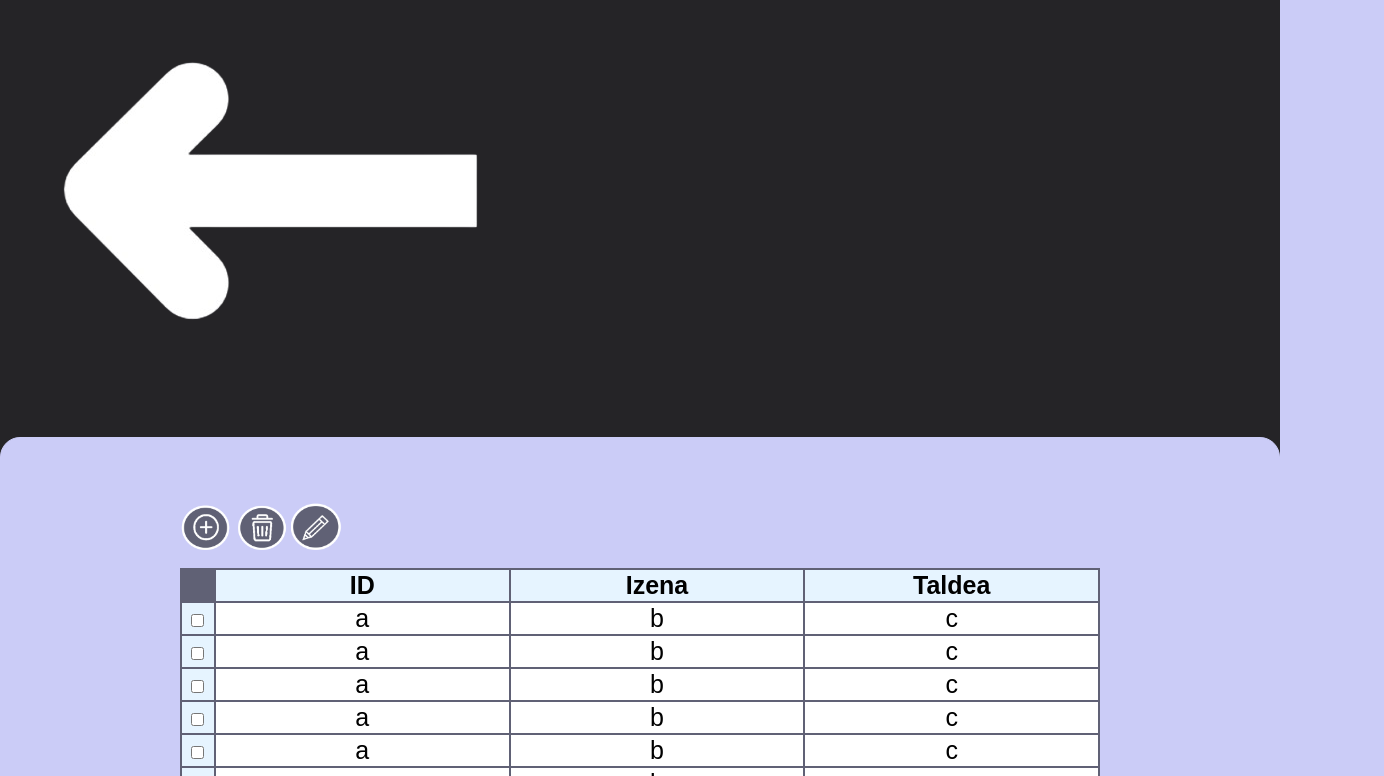
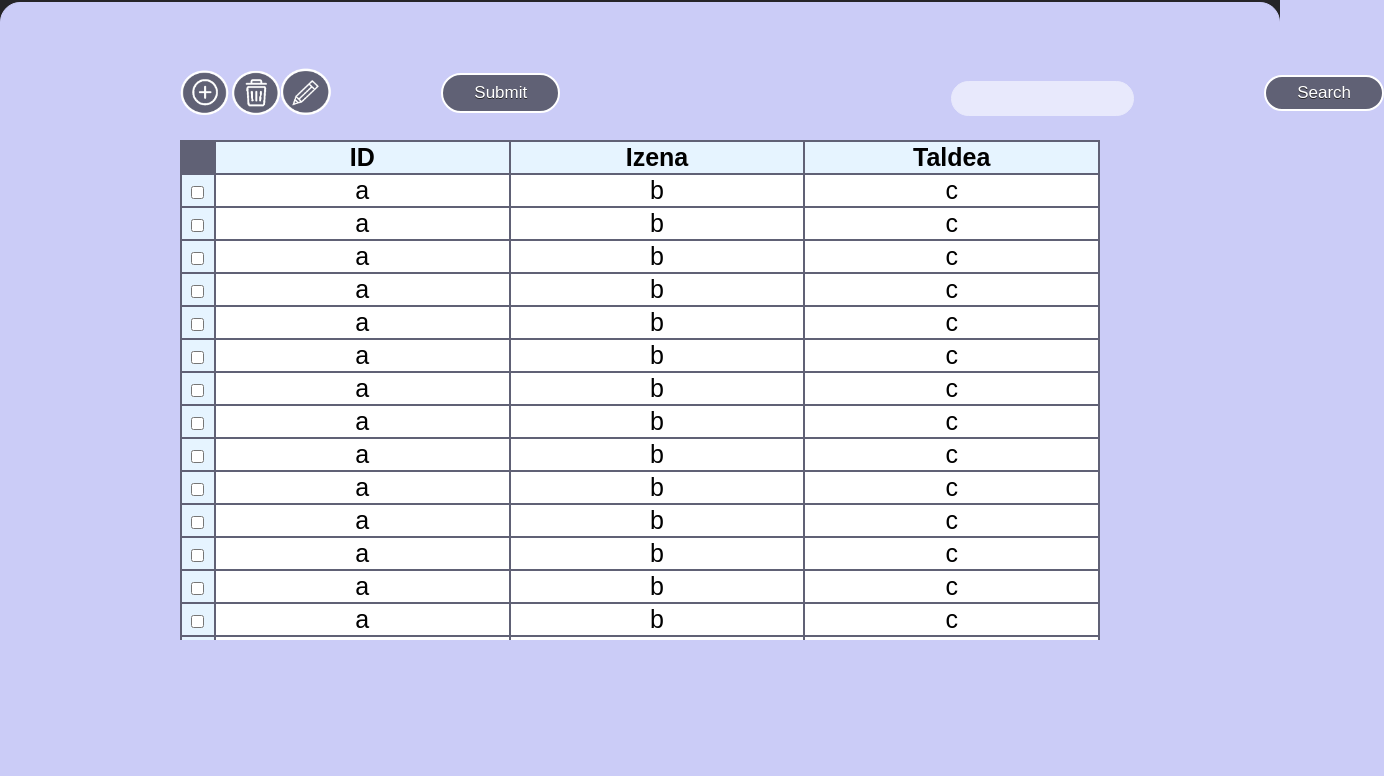
Before and after one commit to MikelUrlezaga/Erronka1-Talde3, a plain HTML site: page Web-Orrialdea/HTML/TaulaGela.html in a window 1280 px wide. Shown: the part 190-966 px from the top of the page, 1384 px wide, since content can reach past the window. Drawn offline with Linux system fonts and the light colour scheme.

Commit message:
dasd
asdasd

```diff
--- a/Web-Orrialdea/CSS/styles.css
+++ b/Web-Orrialdea/CSS/styles.css
@@ -128,6 +128,7 @@ margin-right: 2%;
     margin-right: 10%;
     margin-top: 1%;
     margin-bottom: 50%;
+    border-radius: 20px;
     overflow: scroll;
 
 }
@@ -163,8 +164,27 @@ margin-right: 2%;
     border: 2px solid #606175;
 
 }
+.up{
+    display: flex;
+
+    flex-direction: row;
+    margin-right: 13%;
+}
+.search{
+display: flex;
+flex-direction: row;
+justify-content: flex-start;
+align-items: center;
+margin-left: 42%;
+}
+.search input{
+   height: 31px;
+   width: 42px;
+    }
 .botones {
-    margin-left:14%;
+    display: flex;
+    flex-direction: row;
+    margin-left:16%;
 }
 
 .botones img{
@@ -172,5 +192,60 @@ margin-right: 2%;
 }
 
 .botones img:hover{
-    height: 48px;
+    height: 49px;
 }
+.botones button{
+    background-color:#606175;
+	border-radius:28px;
+	border:2px solid white;
+	display:inline-block;
+	cursor:pointer;
+	color:#ffffff;
+	font-family:Arial;
+	font-size:17px;
+	padding:6px 31px;
+	text-decoration:none;
+	text-shadow:0px 1px 0px #252427;
+}
+
+.botones button:hover{
+    background-color:#252427;
+	border-radius:28px;
+	border:2px solid white;
+	display:inline-block;
+	cursor:pointer;
+	color:#ffffff;
+	font-family:Arial;
+	font-size:17px;
+	padding:6px 31px;
+	text-decoration:none;
+	text-shadow:0px 1px 0px #252427;
+}
+
+.search button{
+    background-color:#606175;
+	border-radius:28px;
+	border:2px solid white;
+	display:inline-block;
+	cursor:pointer;
+	color:#ffffff;
+	font-family:Arial;
+	font-size:17px;
+	padding:6px 31px;
+	text-decoration:none;
+	text-shadow:0px 1px 0px #252427;
+}
+
+.search button:hover{
+    background-color:#252427;
+	border-radius:28px;
+	border:2px solid white;
+	display:inline-block;
+	cursor:pointer;
+	color:#ffffff;
+	font-family:Arial;
+	font-size:17px;
+	padding:6px 31px;
+	text-decoration:none;
+	text-shadow:0px 1px 0px #252427;
+}
--- a/Web-Orrialdea/HTML/TaulaGela.html
+++ b/Web-Orrialdea/HTML/TaulaGela.html
@@ -10,8 +10,8 @@
                 <p class="titulo">HOME</p>
 
             <div class="puertahome">
-                <img class="arrow" src="../IMG/arrow.png">
-                <img src="../IMG/puerta.jpg">
+                <img class="arrow" src="../IMG/arrow.png" height="25px" s>
+                <img src="../IMG/LogOut.png" height="25px">
             </div>
         </header>
     </head>
@@ -19,11 +19,21 @@
     <div class="reborde">
         <body>
             <div class="all">
-                <div class="botones">
-                    <img src="../IMG/mas.png">
-                    <img src="../IMG/borrar.png">
-                    <img src="../IMG/edit.png">
+                <div class="up">
+                    <div class="botones">
+                        <img src="../IMG/mas.png">
+                        <img src="../IMG/borrar.png">
+                        <img src="../IMG/edit.png">
+                        <button>Submit</button>
+
+                    </div>
+                    <div class="search">
+
+                        <input class="textBox" type="text" id="pass" name="nombre" required style="width: 200px;">
+                        <button>Search</button>
+                    </div>
                 </div>
+
                 <div class="tablachula">
 
                     <table >
```
